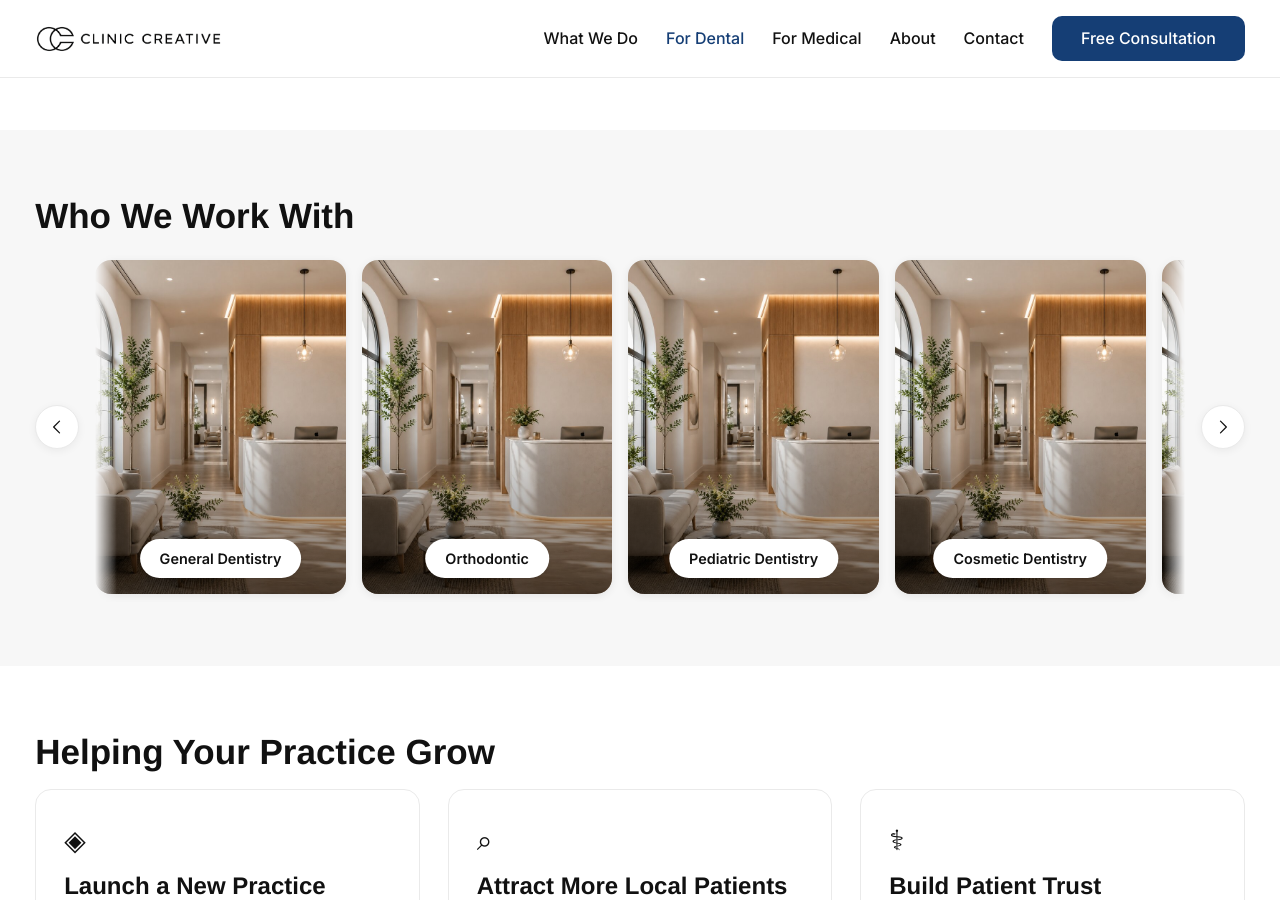
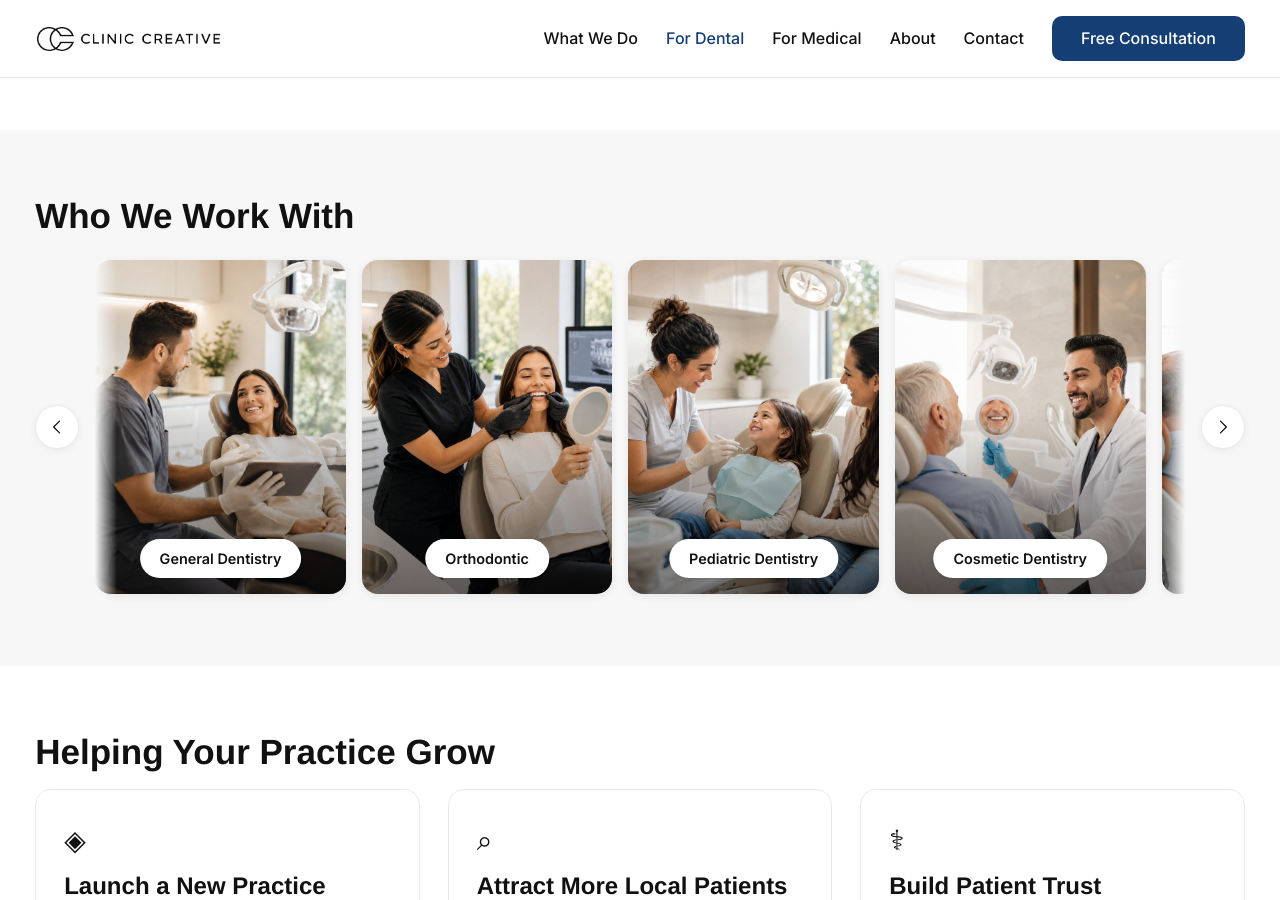
Before and after one commit to brendaboudaie/clinic-creative, a Jekyll site: the page built from dental/index.md, in a window 1280 px wide and 900 px high, scrolled down 519 px. Built offline with Jekyll 4.4.1, drawn with Linux system fonts in a browser that asks for light colours.

Commit message:
Wire real per-specialty photos into the dental carousel
Optimize the 7 uploaded dental specialty photos into assets/images/dental/
and point each _data/dental_specialties.yml entry at its own image,
replacing the shared carousel-temp.jpg placeholder.

Co-Authored-By: Claude Sonnet 5 <noreply@anthropic.com>

```diff
--- a/_data/dental_specialties.yml
+++ b/_data/dental_specialties.yml
@@ -5,47 +5,47 @@
 # dropdown; the rest render as "coming soon" (Phase 2) — add the file,
 # flip this to true, and add it to _data/navigation.yml to go live.
 #
-# `image` is a temporary placeholder (assets/images/carousel-temp.jpg)
-# shared by every card — swap in a real per-specialty photo when available.
+# `image` files live in assets/images/dental/, named to match each
+# specialty's slug.
 
 - title: General Dentistry
   url: /dental/general-dentistry/
   page: true
   text: "Websites for general and family dental practices in Los Angeles."
-  image: /assets/images/carousel-temp.jpg
+  image: /assets/images/dental/general-dentistry.jpg
 
 - title: Orthodontic
   url: /dental/orthodontic/
   page: true
   text: "Websites for orthodontists that win over parents before the first call."
-  image: /assets/images/carousel-temp.jpg
+  image: /assets/images/dental/orthodontic.jpg
 
 - title: Pediatric Dentistry
   url: /dental/pediatric-dentistry/
   page: true
   text: "Websites for pediatric dental practices in Los Angeles."
-  image: /assets/images/carousel-temp.jpg
+  image: /assets/images/dental/pediatric-dentistry.jpg
 
 - title: Cosmetic Dentistry
   url: /dental/cosmetic-dentistry/
   page: true
   text: "Websites that showcase your cosmetic dentistry results and expertise."
-  image: /assets/images/carousel-temp.jpg
+  image: /assets/images/dental/cosmetic-dentistry.jpg
 
 - title: Oral Surgery
   url: /dental/oral-surgery/
   page: true
   text: "Websites for oral and maxillofacial surgery practices."
-  image: /assets/images/carousel-temp.jpg
+  image: /assets/images/dental/oral-surgery.jpg
 
 - title: Periodontal
   url: /dental/periodontal/
   page: true
   text: "Websites for periodontal practices in Los Angeles."
-  image: /assets/images/carousel-temp.jpg
+  image: /assets/images/dental/periodontal.jpg
 
 - title: Endodontic
   url: /dental/endodontic/
   page: true
   text: "Websites for endodontic practices in Los Angeles."
-  image: /assets/images/carousel-temp.jpg
+  image: /assets/images/dental/endodontic.jpg
```
Also changed, not shown: assets/images/dental/cosmetic-dentistry.jpg (added), assets/images/dental/endodontic.jpg (added), assets/images/dental/general-dentistry.jpg (added), assets/images/dental/oral-surgery.jpg (added), assets/images/dental/orthodontic.jpg (added), assets/images/dental/pediatric-dentistry.jpg (added), assets/images/dental/periodontal.jpg (added).
